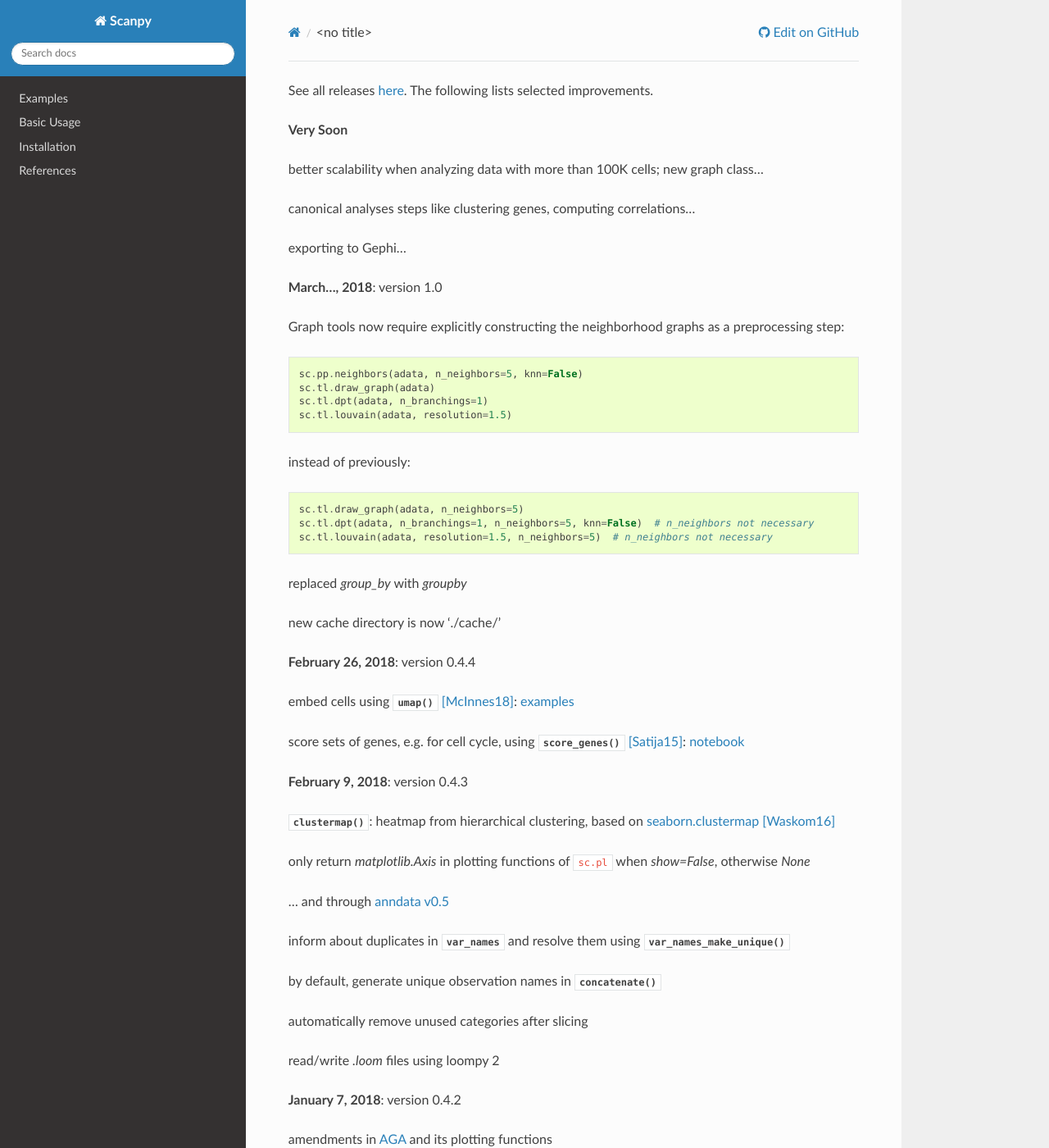
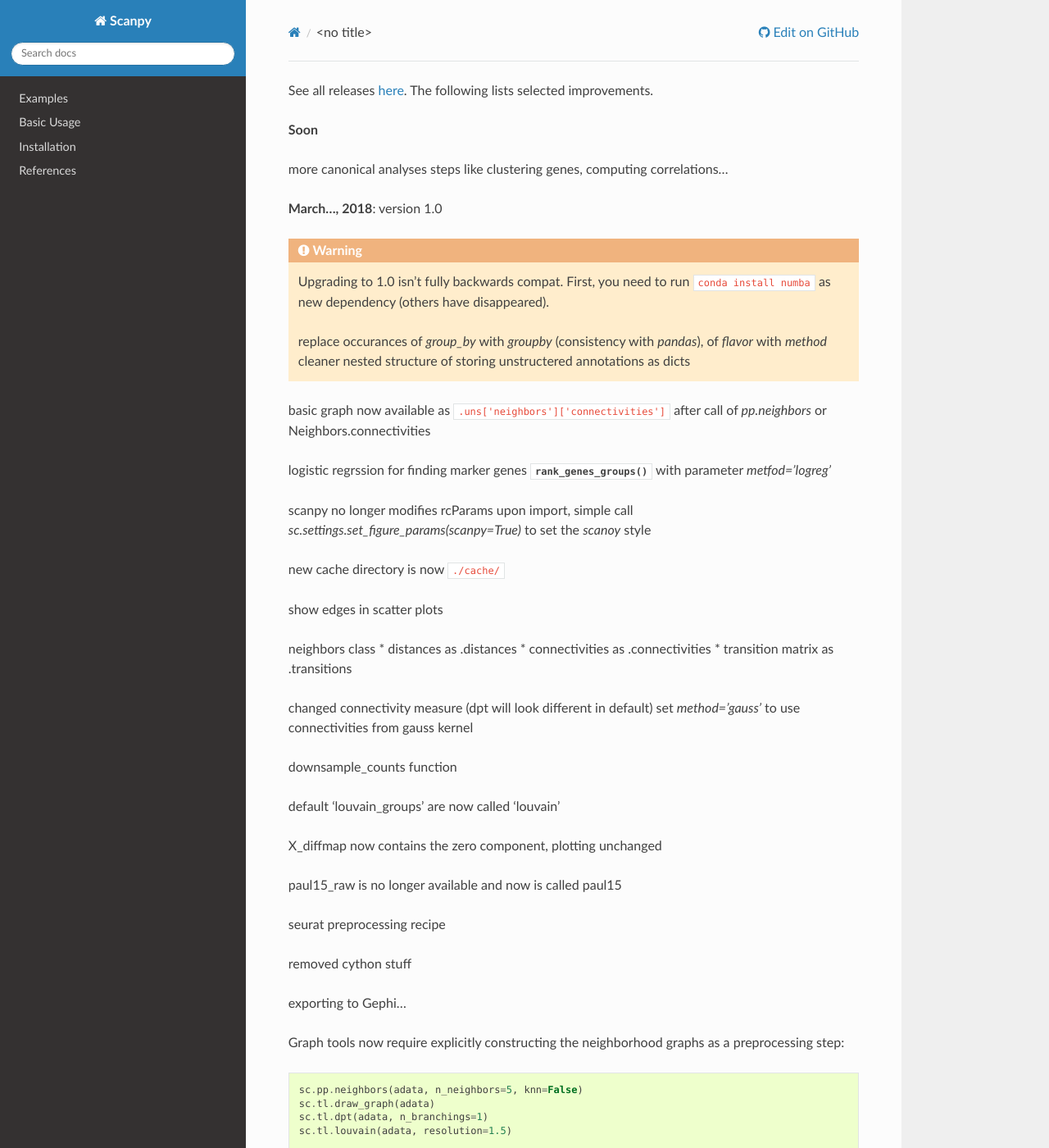
Before and after one commit to scverse/scanpy, a Sphinx documentation site: the page built from docs/release_notes.rst, in a window 1280 px wide and 1400 px high. Shown: the whole window at 82% size. Built offline with Sphinx 7.4.7 and the Read the Docs theme 2.0.0, drawn with Linux system fonts in a browser that asks for light colours; the version number could not be read and is left out.

Commit message:
drafted release notes

```diff
--- a/docs/release_notes.rst
+++ b/docs/release_notes.rst
@@ -1,13 +1,55 @@
 See all releases `here <https://github.com/theislab/scanpy/releases>`_. The following lists selected improvements.
 
 
-**Very Soon**
+**Soon**
 
-1. better scalability when analyzing data with more than 100K cells; new graph class...
-2. canonical analyses steps like clustering genes, computing correlations...
-3. exporting to Gephi...
+- more canonical analyses steps like clustering genes, computing correlations...
+
 
 **March..., 2018**: version 1.0
+
+.. warning::
+
+   Upgrading to 1.0 isn't fully backwards compat. First, you need to run ``conda
+   install numba`` as new dependency (others have disappeared).
+
+   - replace occurances of `group_by` with `groupby` (consistency with
+     `pandas`), of `flavor` with `method`
+
+   - cleaner nested structure of storing unstructered annotations as dicts
+
+
+- basic graph now available as ``.uns['neighbors']['connectivities']`` after call of `pp.neighbors` or Neighbors.connectivities
+
+- logistic regrssion for finding marker genes :func:`~scanpy.api.rank_genes_groups` with parameter `metfod='logreg'`
+
+- scanpy no longer modifies rcParams upon import, simple call `sc.settings.set_figure_params(scanpy=True)` to set the `scanoy` style
+
+- new cache directory is now ``./cache/``
+
+- show edges in scatter plots
+
+- neighbors class
+  * distances as .distances
+  * connectivities as .connectivities
+  * transition matrix as .transitions
+
+- changed connectivity measure (dpt will look different in default) set `method='gauss'` to use connectivities from gauss kernel
+
+- downsample_counts function
+
+- default 'louvain_groups' are now called 'louvain'
+
+- X_diffmap now contains the zero component, plotting unchanged
+
+- paul15_raw is no longer available and now is called paul15
+
+- seurat preprocessing recipe
+
+- removed cython stuff
+
+
+3. exporting to Gephi...
 
 Graph tools now require explicitly constructing the neighborhood graphs as a preprocessing step::
 
@@ -22,8 +64,6 @@
     sc.tl.dpt(adata, n_branchings=1, n_neighbors=5, knn=False)  # n_neighbors not necessary
     sc.tl.louvain(adata, resolution=1.5, n_neighbors=5)  # n_neighbors not necessary
 
-- replaced `group_by` with `groupby`
-- new cache directory is now './cache/'
 
 **February 26, 2018**: version 0.4.4
 
```
